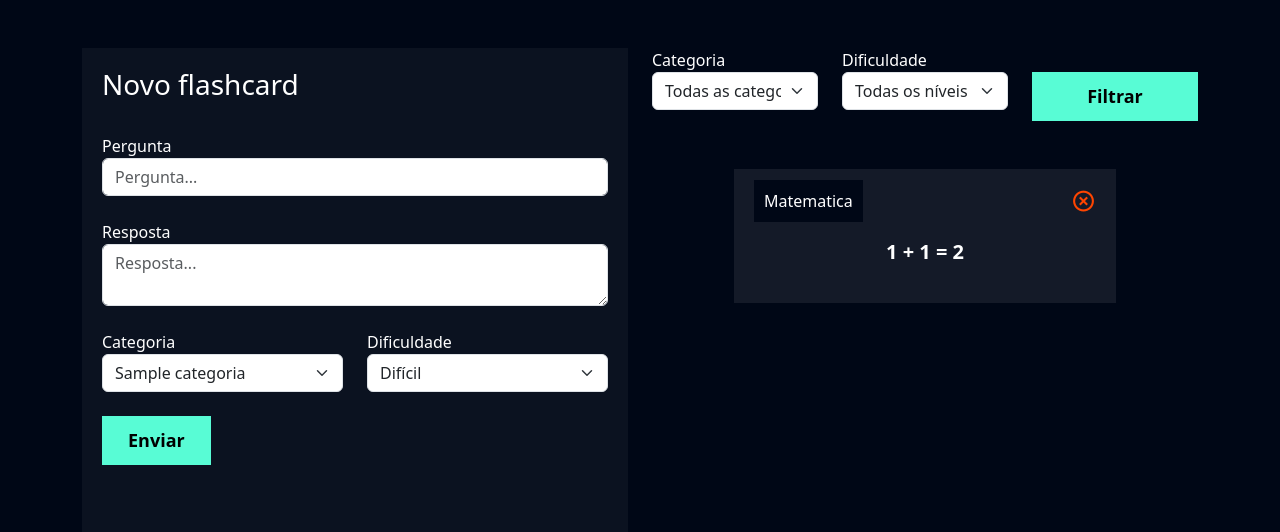
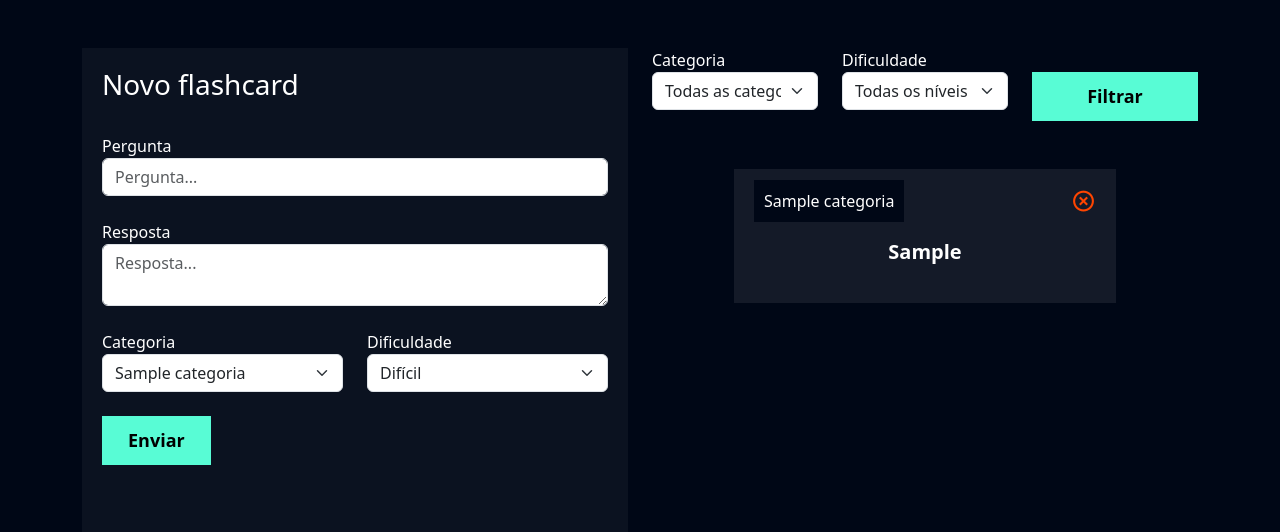
Before and after one commit to harcanjo/pyd-psw-9, a Django app: page /flashcard/novo_flashcard/ in a window 1280 px wide. Shown: the top 532 px of the page. Run offline with Django 5.2, Linux system fonts and the light colour scheme; a user stored in the database is signed in; tables that the repository leaves empty hold one stand-in row (values such as "Sample post").

Commit message:
feat: show and filter flashcards

```diff
--- a/flashcard/templates/novo_flashcard.html
+++ b/flashcard/templates/novo_flashcard.html
@@ -66,7 +66,7 @@
 
             </div>
             <div class="col-md">
-                <form action="" method="GET">
+                <form action="{% url 'novo_flashcard' %}" method="GET">
                     <div class="row">
                         <div class="col-md">
                             <label for="">Categoria</label>
@@ -96,30 +96,29 @@
 
                 <br>
                 <br>
-
+                    {% for flash in flashcards %}
                       <div class="box-new-flashcard">
-                        <div class="flashcard ">
+                        <div class="flashcard">
 
                           <div class="flashcard-categoria">
-                                Matematica
+                            {{flash.categoria}}
                           </div>
 
                           <a href=""><i class='icone-exit bx bx-x-circle'></i></a>
                           <br>
                           <br>
                           <div class="flashcard-box-item">
-                                <p class="flashcard-item">1 + 1 = 2</p>
+                            <p class="flashcard-item">{{flash.pergunta}}</p>
                           </div>
 
                         </div>
                         <div class="resposta-flashcard">
-                            Sim
+                          {{flash.resposta}}
                         </div>
                       </div>
                       <br>
                       <br>
-
-
+                    {% endfor %}
             </div>
         </div>
     </div>
--- a/flashcard/views.py
+++ b/flashcard/views.py
@@ -12,6 +12,16 @@ def novo_flashcard(request):
     if request.method == 'GET':
         categorias = Categoria.objects.all()
         dificuldades = Flashcard.DIFICULDADE_CHOICES
+        flashcards = Flashcard.objects.filter(user=request.user)
+
+        categoria_filtrar = request.GET.get('categoria')
+        dificuldade_filtrar = request.GET.get('dificuldade')
+
+        if categoria_filtrar:
+            flashcards = flashcards.filter(categoria__id=categoria_filtrar)
+
+        if dificuldade_filtrar:
+            flashcards = flashcards.filter(dificuldade=dificuldade_filtrar)
 
         return render(
             request,
@@ -19,9 +29,11 @@ def novo_flashcard(request):
             {
                 'categorias': categorias,
                 'dificuldades': dificuldades,
+                'flashcards': flashcards,
             }
 
         )
+
     elif request.method == 'POST':
         pergunta = request.POST.get('pergunta')
         resposta = request.POST.get('resposta')
```
Also changed, not shown: Notes.md (line endings or trailing spaces). Lines whose indentation alone changed are shown as unchanged.
